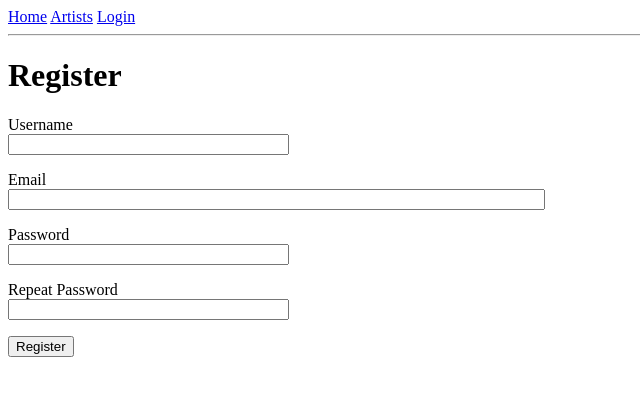
After one commit to lillymena/localMusic, a Flask app: page /register in a window 1280 px wide. The commit adds this page. Shown: the top 396 px of the page, without its empty margins (0-640 px from the left). Run offline with Flask 2, Linux system fonts and the light colour scheme; some libraries are stand-ins or nearby versions.

Commit message:
login/register

```diff
--- a/app/routes.py
+++ b/app/routes.py
@@ -1,15 +1,15 @@
 from flask import render_template, flash, redirect, url_for
+from flask_login import current_user, login_user, logout_user, login_required
+
 from app import app, db
-from app.templates.forms import ArtistForm
-from app.models import Artist, Venue, Event, ArtistToEvent
+from app.templates.forms import ArtistForm, LoginForm, RegistrationForm
+from app.models import Artist, Venue, Event, ArtistToEvent, User
 
 
 @app.route('/')
 @app.route('/home')
 def homepage():
-    title = {'title': 'welcome to my local music database'}
-    body = {'body': 'come find out about my current favorite artists :)'}
-    return render_template('base.html', title='home', user=title, body=body)
+    return render_template('index.html')
 
 
 @app.route('/artists')
@@ -36,6 +36,54 @@ def createNewArtist():
         db.session.commit()
         return redirect(url_for('listOfArtists'))
     return render_template('newArtist.html', title="newArtist", form=form)
+
+
+@app.route('/login', methods=['GET', 'POST'])
+def login():
+    if current_user.is_authenticated:
+        return redirect(url_for('homepage'))
+    form = LoginForm()
+    if form.validate_on_submit():
+        user = User.query.filter_by(username=form.username.data).first()
+        if user is None or not user.check_password(form.password.data):
+            flash('Invalid username or password')
+            return redirect(url_for('login'))
+        login_user(user, remember=form.remember_me.data)
+        return redirect(url_for('homepage'))
+    return render_template('login.html', title='Sign In', form=form)
+
+
+@app.route('/logout')
+def logout():
+    logout_user()
+    return redirect(url_for('homepage'))
+
+
+@app.route('/register', methods=['GET', 'POST'])
+def register():
+    if current_user.is_authenticated:
+        return redirect(url_for('login'))
+    form = RegistrationForm()
+    if form.validate_on_submit():
+        user = User(username=form.username.data, email=form.email.data)
+        user.set_password(form.password.data)
+        db.session.add(user)
+        db.session.commit()
+        flash('Congratulations, you are now a registered user!')
+        return redirect(url_for('login'))
+    return render_template('register.html', title='Register', form=form)
+
+
+@app.route('/user/<username>')
+@login_required
+def user(username):
+    user = User.query.filter_by(username=username).first()
+    posts = [
+        {'author': user, 'body': 'Test post #2'},
+        {'author': user, 'body': 'Test post #2'}
+    ]
+    form = EmptyForm()
+    return render_template('user.html', user=user, posts=posts, form=form)
 
 
 @app.route('/reset_db')
--- a/app/templates/base.html
+++ b/app/templates/base.html
@@ -1,10 +1,38 @@
+
+
+
+
+{#{% if current_user.is_anonymous %}#}
+{#    <a href="{{ url_for('homepage') }}">home</a>#}
+{#    <a href="{{ url_for('listOfArtists') }}">artists</a>#}
+{#    <a href="{{ url_for('createNewArtist') }}">create a new artist</a>#}
+{#    <a href="{{ url_for('login') }}">Login</a></li>#}
+{#{% else %}#}
+{#    <a href="{{ url_for('user', username=current_user.username) }}">Profile</a></li>#}
+{#    <a href="{{ url_for('logout') }}">Logout</a></li>#}
+{#{% endif %}#}
+
+{#<a href="{{ url_for('homepage') }}">home</a>#}
+{#            <a href="{{ url_for('listOfArtists') }}">artists</a>#}
+{#            <a href="{{ url_for('createNewArtist') }}">create a new artist</a>#}
+{#            <a href="{{ url_for('login') }}">login</a>#}
+{#            <a href="{{ url_for('logout') }}">logout</a>#}
+
 <!DOCTYPE html>
 <html lang="en">
     <body>
         <div>
-            <a href="{{ url_for('homepage') }}">home</a>
-            <a href="{{ url_for('listOfArtists') }}">artists</a>
-            <a href="{{ url_for('createNewArtist') }}">create a new artist</a>
+            {% if current_user.is_anonymous %}
+                <a href="{{ url_for('homepage') }}">Home</a>
+                <a href="{{ url_for('listOfArtists') }}">Artists</a>
+                <a href="{{ url_for('login') }}">Login</a></li>
+            {% else %}
+                <a href="{{ url_for('homepage') }}">Home</a>
+                <a href="{{ url_for('listOfArtists') }}">Artist</a>
+                <a href="{{ url_for('createNewArtist') }}">Create</a>
+                <a href="{{ url_for('user', username=current_user.username) }}">Profile</a></li>
+                <a href="{{ url_for('logout') }}">Logout</a></li>
+{% endif %}
         </div>
         <hr>
         {% block app_content %}
--- a/app/templates/forms.py
+++ b/app/templates/forms.py
@@ -1,6 +1,8 @@
 from flask_wtf import FlaskForm
-from wtforms import StringField, PasswordField, IntegerField, SubmitField, TextAreaField
-from wtforms.validators import DataRequired
+from wtforms import StringField, PasswordField, IntegerField, SubmitField, TextAreaField, BooleanField
+from wtforms.validators import DataRequired, Email, EqualTo, ValidationError
+
+from app.models import User
 
 
 class ArtistForm(FlaskForm):
@@ -8,3 +10,33 @@ class ArtistForm(FlaskForm):
     hometown = StringField('hometown', validators=[DataRequired()])
     description = TextAreaField('description', validators=[DataRequired()])
     submit = SubmitField('submit')
+
+
+class LoginForm(FlaskForm):
+    username = StringField('Username', validators=[DataRequired()])
+    password = PasswordField('Password', validators=[DataRequired()])
+    remember_me = BooleanField('Remember Me')
+    submit = SubmitField('Sign In')
+
+
+class RegistrationForm(FlaskForm):
+    username = StringField('Username', validators=[DataRequired()])
+    email = StringField('Email', validators=[DataRequired(), Email()])
+    password = PasswordField('Password', validators=[DataRequired()])
+    password2 = PasswordField(
+        'Repeat Password', validators=[DataRequired(), EqualTo('password')])
+    submit = SubmitField('Register')
+
+    def validate_username(self, username):
+        user = User.query.filter_by(username=username.data).first()
+        if user is not None:
+            raise ValidationError('Please use a different username.')
+
+    def validate_email(self, email):
+        user = User.query.filter_by(email=email.data).first()
+        if user is not None:
+            raise ValidationError('Please use a different email address.')
+
+
+class EmptyForm(FlaskForm):
+    submit = SubmitField('Submit')
--- /dev/null
+++ b/app/templates/register.html
@@ -0,0 +1,38 @@
+{% extends "base.html" %}
+
+{% block app_content %}
+    <h1>Register</h1>
+    </div>
+    <form action="" method="post">
+        {{ form.hidden_tag() }}
+        <p>
+            {{ form.username.label }}<br>
+            {{ form.username(size=32) }}<br>
+            {% for error in form.username.errors %}
+            <span style="color: red;">[{{ error }}]</span>
+            {% endfor %}
+        </p>
+        <p>
+            {{ form.email.label }}<br>
+            {{ form.email(size=64) }}<br>
+            {% for error in form.email.errors %}
+            <span style="color: red;">[{{ error }}]</span>
+            {% endfor %}
+        </p>
+        <p>
+            {{ form.password.label }}<br>
+            {{ form.password(size=32) }}<br>
+            {% for error in form.password.errors %}
+            <span style="color: red;">[{{ error }}]</span>
+            {% endfor %}
+        </p>
+        <p>
+            {{ form.password2.label }}<br>
+            {{ form.password2(size=32) }}<br>
+            {% for error in form.password2.errors %}
+            <span style="color: red;">[{{ error }}]</span>
+            {% endfor %}
+        </p>
+        <p>{{ form.submit() }}</p>
+    </form>
+{% endblock %}
```
Also changed, not shown: app/__init__.py (+9 -6 lines), app/models.py (+25 -1 lines), app/templates/index.html (added, +7 -0 lines), app/templates/login.html (added, +25 -0 lines), localMusic.db.
